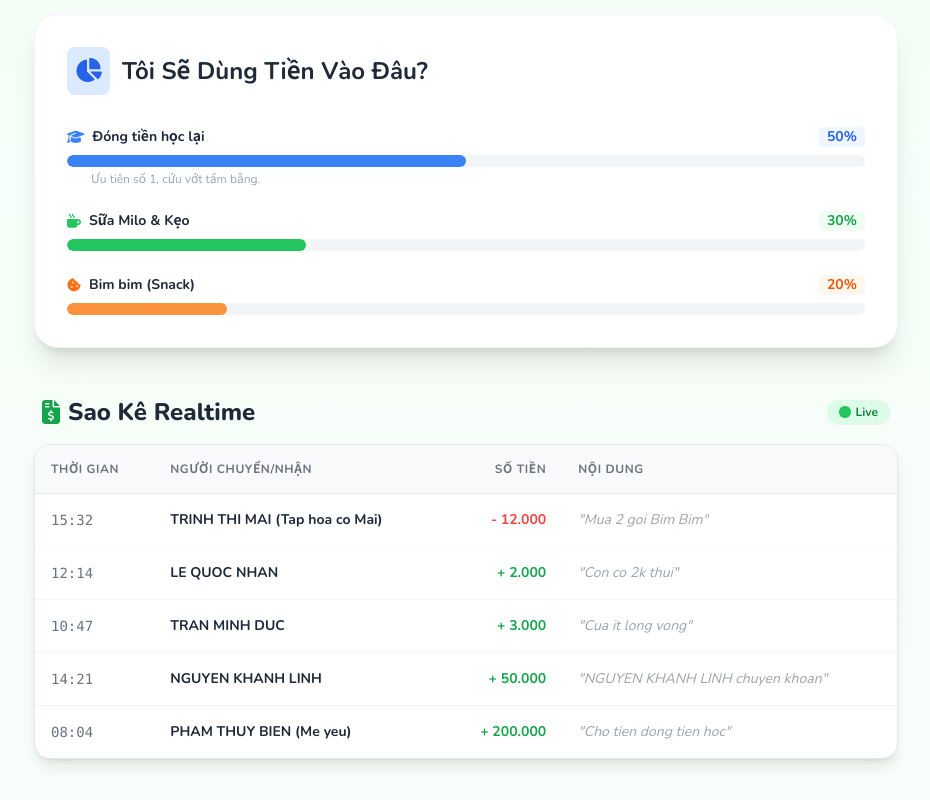
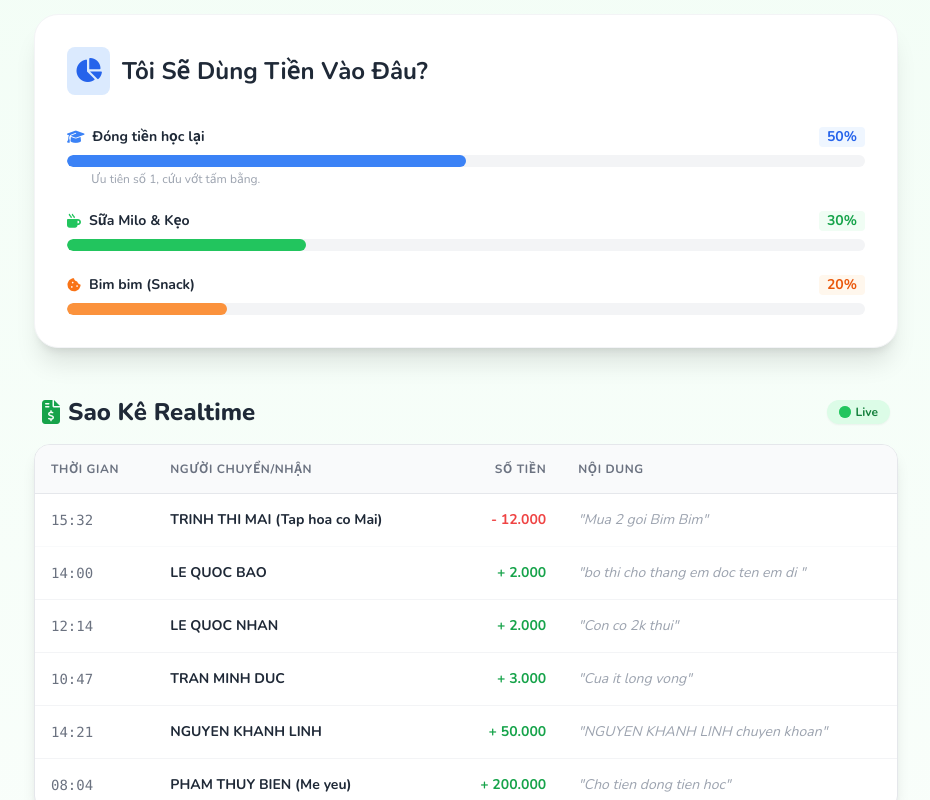
Before and after one commit to thinhphuocxyz/abcdef, a plain HTML site: page index.html in a window 1280 px wide. Shown: the part 568-1368 px from the top of the page, without its empty margins (174-1104 px from the left). Drawn offline with nearby package versions, Linux system fonts and the light colour scheme.

Commit message:
Update index.html

```diff
--- a/index.html
+++ b/index.html
@@ -534,6 +534,7 @@
         const goal = 1000000;
 
         const initialTransactions = [
+            { name: "LE QUOC BAO", amount: 2000, msg: "bo thi cho thang em doc ten em di ", fixedHour: 14, fixedMin: 00, type: 'receive', baseDayOffset: 0 },
             { name: "TRINH THI MAI (Tap hoa co Mai)", amount: 12000, msg: "Mua 2 goi Bim Bim", fixedHour: 15, fixedMin: 32, type: 'spend', baseDayOffset: 0 },
             { name: "LE QUOC NHAN", amount: 2000, msg: "Con co 2k thui", fixedHour: 12, fixedMin: 14, type: 'receive', baseDayOffset: 0 },
             { name: "TRAN MINH DUC", amount: 3000, msg: "Cua it long vong", fixedHour: 10, fixedMin: 47, type: 'receive', baseDayOffset: 0 },
```
